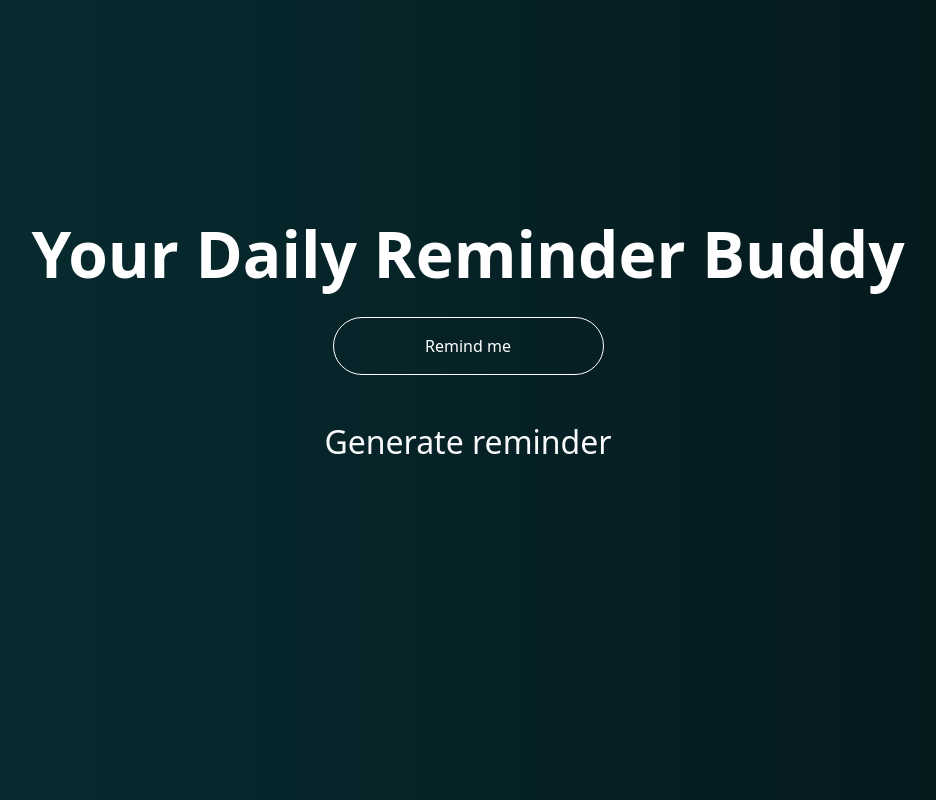
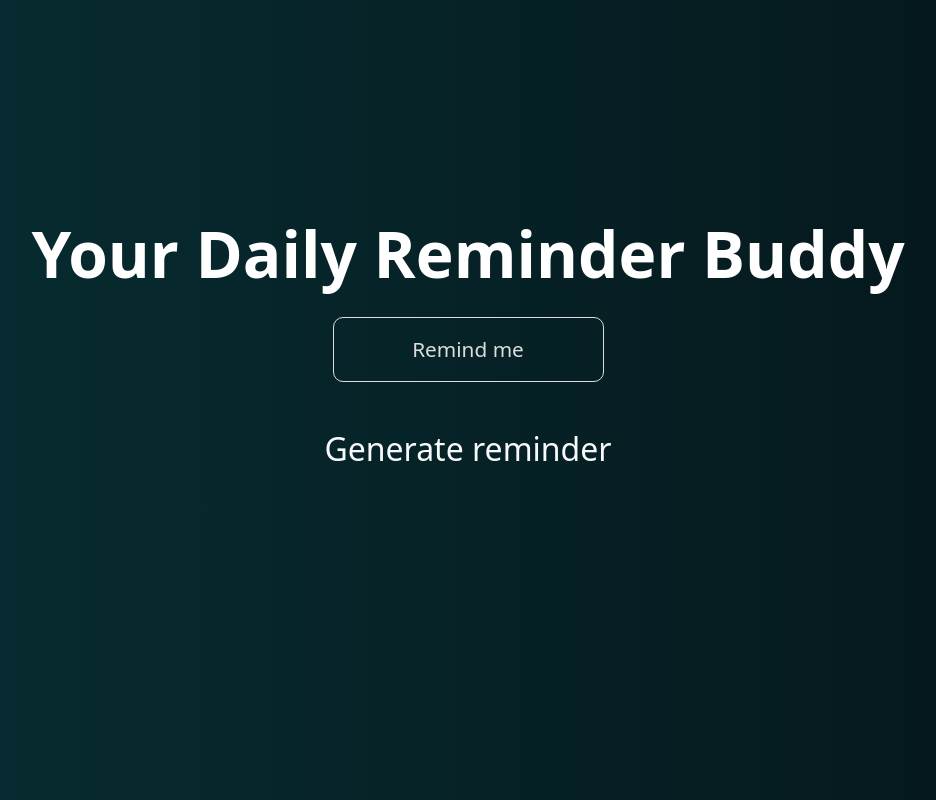
Before and after one commit to Christiannaira/ureminder, a React (Vite) app: page / in a window 1280 px wide. Shown: the whole page, without its empty margins (172-1108 px from the left). Built offline with nearby package versions, Linux system fonts and the light colour scheme.

Commit message:
fix: Resolved button hover inability

```diff
--- a/src/App.jsx
+++ b/src/App.jsx
@@ -87,7 +87,7 @@ function App() {
           <div className="ureminder--content w-100 h-50 p-3">
 
             <h1 className="text-white fw-bolder">Your Daily Reminder Buddy</h1>
-            <button onClick={handleNextAdvice} className="ureminder--btn border border-white w-25 bg-transparent text-white fw-normal rounded-pill p-3 mb-5 mt-3">Remind me</button>
+            <button onClick={handleNextAdvice}>Remind me</button>
             {
               loading ? (
                 <Loader />
@@ -95,6 +95,8 @@ function App() {
                 <h2 className="text-light fw-normal slide-in-fwd-center" >{advice}</h2>
               )
             }
+
+
 
           </div>
 
--- a/src/index.css
+++ b/src/index.css
@@ -13,8 +13,22 @@ body {
   font-size: 4rem;
 }
 
-button.ureminder--btn button:hover {
-  background-color: #fff;
+.ureminder button {
+  width: 25%;
+  padding: 1rem 2rem;
+  border-radius: 10px;
+  background: transparent;
+  outline: none;
+  border: 1px solid #ddd;
+  color: #ddd;
+  font-size: 1.3rem;
+  margin: 1rem 0 3rem;
+}
+
+button:hover {
+  background-color: #ddd;
+  transition: .3s ease-out;
+  color: #222;
 }
 
 .slide-in-fwd-center {
```
